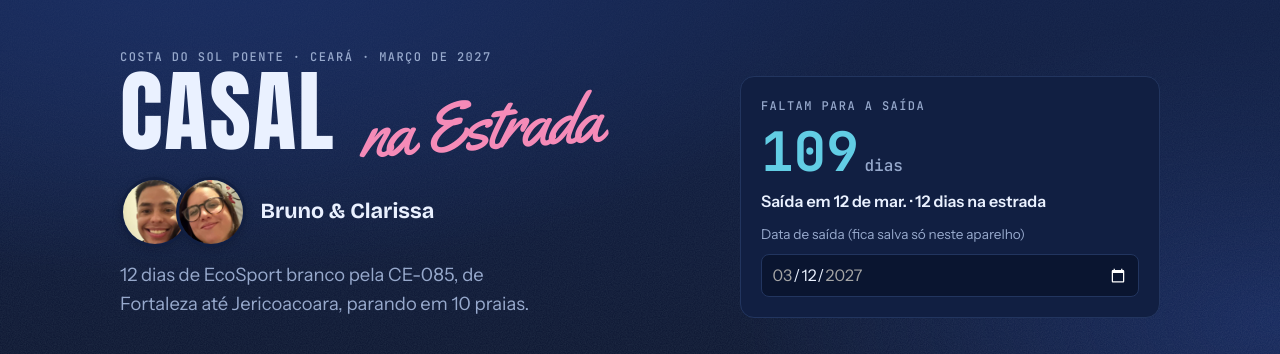
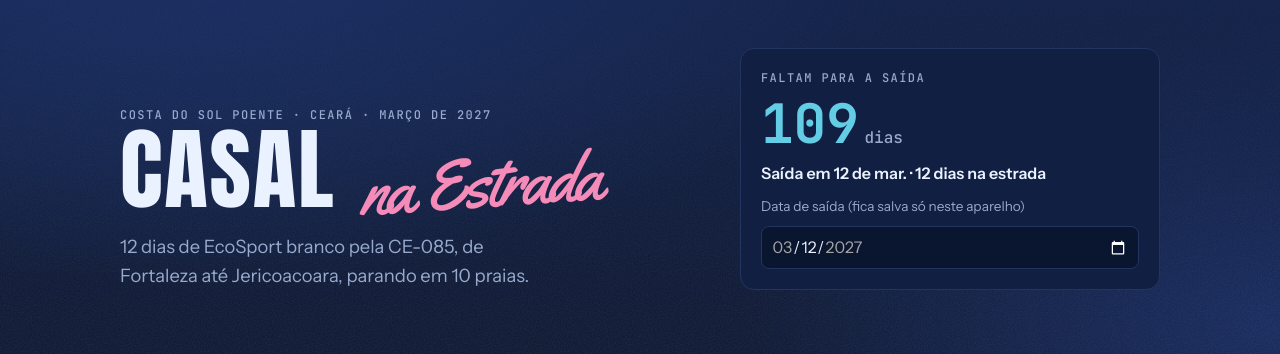
Before and after one commit to brunogandhi/casal-na-estrada, a plain HTML site: page index.html in a window 1280 px wide. Shown: the top 354 px of the page. Drawn offline with nearby package versions, Linux system fonts and the light colour scheme.

Commit message:
Tira fotos e nomes do topo
Remove os avatares e os nomes do cabeçalho e renomeia as fotos do mapa.

Co-Authored-By: Claude Opus 5.5 <noreply@anthropic.com>

```diff
--- a/index.html
+++ b/index.html
@@ -3,7 +3,7 @@
 <head>
 <meta charset="utf-8">
 <meta name="viewport" content="width=device-width, initial-scale=1, viewport-fit=cover">
-<meta name="description" content="Bruno e Clarissa em 12 dias pelo litoral oeste do Cear&aacute;, de Fortaleza a Jericoacoara, de EcoSport.">
+<meta name="description" content="Um casal em 12 dias pelo litoral oeste do Cear&aacute;, de Fortaleza a Jericoacoara, de EcoSport.">
 <style>
 :root{padding-top:env(safe-area-inset-top,0px);padding-bottom:env(safe-area-inset-bottom,0px)}
 body{margin:0;font:14px system-ui,sans-serif}
@@ -307,10 +307,6 @@ footer{padding-block:2rem 3rem;color:var(--muted);font-size:.85rem}
     <div>
       <div class="eyebrow">Costa do Sol Poente · Ceará · março de 2027</div>
       <h1 class="logo"><span class="logo-a">CASAL</span> <span class="logo-b">na Estrada</span></h1>
-      <div class="crew">
-        <div class="avatars" id="avatars"></div>
-        <div class="crew-names" id="names">Bruno &amp; Clarissa</div>
-      </div>
       <p class="lede">12 dias de EcoSport branco pela CE-085, de Fortaleza até Jericoacoara, parando em 10 praias.</p>
     </div>
     <div class="hero-side">
@@ -329,7 +325,7 @@ footer{padding-block:2rem 3rem;color:var(--muted);font-size:.85rem}
   <section class="wrap" id="rota">
     <div class="sec-head cam-head"><div><div class="eyebrow">A rota</div>
     <h2>De Fortaleza a Jeri, praia a praia</h2></div><figure class="cam">
-      <video src="casal-carro.mp4" poster="casal-carro.webp" autoplay muted loop playsinline preload="auto" aria-label="Bruno dirigindo o EcoSport e Clarissa no banco do passageiro, com a praia ao fundo"></video>
+      <video src="casal-carro.mp4" poster="casal-carro.webp" autoplay muted loop playsinline preload="auto" aria-label="O casal no EcoSport, com a praia ao fundo"></video>
       <figcaption class="cam-tag"><i></i>REC · Câmera do painel</figcaption>
     </figure></div>
     <div class="console">
@@ -432,7 +428,6 @@ footer{padding-block:2rem 3rem;color:var(--muted);font-size:.85rem}
 <script>
 /* ===== Configuração da viagem: mude aqui ===== */
 const TRIP = {
-  names: ["Bruno", "Clarissa"],
   startDate: "2027-03-12",    // saída marcada
   days: 12,
   origin: { name: "Fortaleza", lat: -3.732, lon: -38.527 },
@@ -831,8 +826,8 @@ function drawSat(hereIdx){
     // logo abaixo de Fortaleza
     const cx = home[0] - 40, cy = home[1] + 85;
     g += carTop(cx, cy, 1);
-    g += photoBubble("bruno.jpg", cx - 108, cy, 34, "pb1");
-    g += photoBubble("clarissa.jpg", cx + 108, cy, 34, "pb2");
+    g += photoBubble("foto-1.jpg", cx - 108, cy, 34, "pb1");
+    g += photoBubble("foto-2.jpg", cx + 108, cy, 34, "pb2");
     g += `<rect class="sat-pit" x="${f1(cx - 70)}" y="${f1(cy + 48)}" width="140" height="38" rx="3"/>
       <text class="sat-pit-text" x="${f1(cx)}" y="${f1(cy + 74)}">PARTIDA</text>`;
   }
@@ -918,8 +913,8 @@ function setupSat(){
 const input = $("#startDate");
 input.value = loadDate() || "";
 input.addEventListener("change", () => { saveDate(input.value); render(); });
-$("#names").textContent = `${TRIP.names[0]} & ${TRIP.names[1]}`;
-$("#avatars").innerHTML = `<img src="bruno.jpg" alt="Bruno" width="64" height="64"><img src="clarissa.jpg" alt="Clarissa" width="64" height="64">`;
+
+
 setupSat();
 render();
 </script>
```
Also changed, not shown: foto-1.jpg (renamed from bruno.jpg), foto-2.jpg (renamed from clarissa.jpg).
